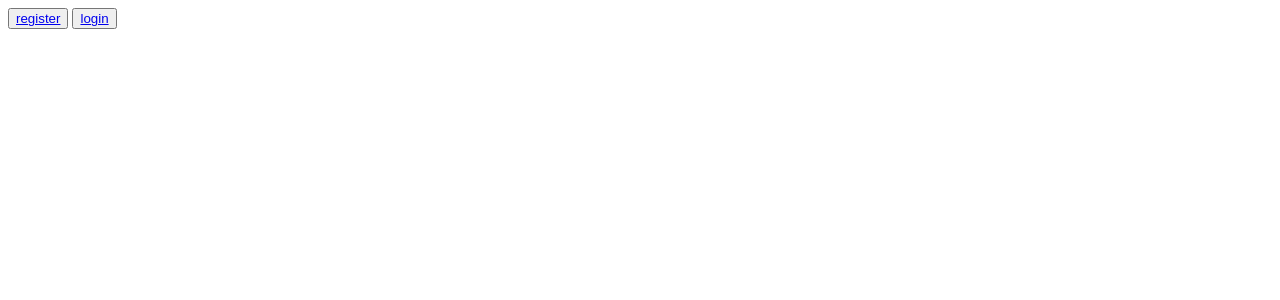
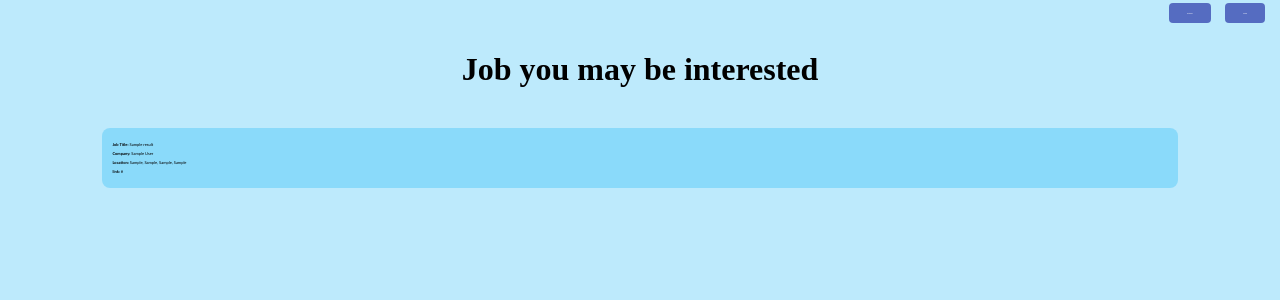
Before and after one commit to chinlly/job_recommandation, a Django app: page / in a window 1280 px wide. Shown: the top 300 px of the page. Run offline with Django 4.2, Linux system fonts and the light colour scheme; tables that the repository leaves empty hold one stand-in row (values such as "Sample post"); a database or web service that is not in the repository returns one stand-in record (values such as "Sample title"); data that the repository does not hold is empty.

Commit message:
login and register

```diff
--- a/job_recommand/job_recommand/settings.py
+++ b/job_recommand/job_recommand/settings.py
@@ -117,7 +117,7 @@ USE_TZ = True
 # Static files (CSS, JavaScript, Images)
 # https://docs.djangoproject.com/en/4.1/howto/static-files/
 
-STATIC_URL = "static/"
+STATIC_URL = "/static/"
 
 # Default primary key field type
 # https://docs.djangoproject.com/en/4.1/ref/settings/#default-auto-field
@@ -125,6 +125,5 @@ STATIC_URL = "static/"
 DEFAULT_AUTO_FIELD = "django.db.models.BigAutoField"
 
 STATICFILES_DIRS = [
-    BASE_DIR / "static",
-
+      # BASE_DIR/  "static",
 ]
--- /dev/null
+++ b/job_recommand/job_recommand_app/static/css/index.css
@@ -0,0 +1,57 @@
+body{
+margin: 0;
+padding: 0;
+background: #0cb3f745;
+height: 15vh;
+align-items:center;
+}
+nav{
+    position:relative;
+    height:30px;
+
+}
+nav .btn{
+position:absolute;
+right:10px;
+
+}
+.title{
+    text-align:center;
+}
+
+nav .register-btn{
+background: #3f51b5d1;
+text-decoration:none;
+font-size:2px;
+padding:9px 18px;
+margin:5px;
+color:#fff;
+border-radius:4px;
+}
+
+nav .login-btn{
+background: #3f51b5d1;
+text-decoration:none;
+font-size:2px;
+padding:9px 18px;
+margin:5px;
+color:#fff;
+border-radius:4px;
+}
+
+.list {
+position:relative;
+width:auto;
+margin:40px 8%;
+padding: 10px;
+background:#03aef445;
+border-radius:8px;
+}
+span{
+font-weight:600;
+}
+p{
+    width:auto;
+    font-size:4px;
+    font-family: "Trebuchet MS";
+}
--- a/job_recommand/job_recommand_app/static/css/login.css
+++ b/job_recommand/job_recommand_app/static/css/login.css
@@ -2,8 +2,7 @@ body{
 margin: 0;
 padding: 0;
 font-family: montserrat;
-/*background-image: url('');*/
-background: linear-gradient(120deg,#2980b9, #8e44ad);
+background: #0cb3f745;
 height: 100vh;
 overflow: hidden;
 }
--- a/job_recommand/job_recommand_app/static/css/register.css
+++ b/job_recommand/job_recommand_app/static/css/register.css
@@ -2,7 +2,7 @@ body{
 margin: 0;
 padding: 0;
 font-family: montserrat;
-background: linear-gradient(120deg,#2980b9, #8e44ad);
+background: #0cb3f745;
 height: 100vh;
 overflow: hidden;
 }
--- /dev/null
+++ b/job_recommand/job_recommand_app/templates/home.html
@@ -0,0 +1,16 @@
+{%extends 'index.html'%}
+{% block content %}
+<div class="title">
+    <h1>Job you may be interested</h1>
+</div>
+{%for job in job_listings %}
+<div class="list">
+    <p><span>Job Title:</span> {{job.title}}</p>
+    <p><span>Company:</span> {{job.company}}</p>
+    <p><span>Location:</span> {{job.location.3}}, {{job.location.2}}, {{job.location.1}}, {{job.location.0}}</p>
+    <p><span>link:</span> {{job.url}}</p>
+
+</div>
+{% endfor %}
+
+{% endblock %}
--- a/job_recommand/job_recommand_app/templates/index.html
+++ b/job_recommand/job_recommand_app/templates/index.html
@@ -6,18 +6,28 @@
           content="width=device-width, user-scalable=no, initial-scale=1.0, maximum-scale=1.0, minimum-scale=1.0">
     <meta http-equiv="X-UA-Compatible" content="ie=edge">
     <title>Document</title>
+
+    <link rel="stylesheet" href='static/css/index.css'>
 </head>
 <body>
 
 
 {%if user.is_authenticated%}
-<h3>hello{{username}}</h3>
-<h4>welcome to use job recommdation</h4>
-<button type="submit"><a href="logout">signout</a> </button>
+<nav>
+    <h3>hello{{username}}</h3>
+    <h4>welcome to use job recommodation</h4>
+    <a href="logout" class="logout-btn">signout</a>
+
+</nav>
 {%else%}
-<button type="submit"><a href="register">register</a> </button>
-<button type="submit"><a href="login">login</a> </button>
+<nav>
+    <div class="btn">
+        <a href="register" class="register-btn">register</a>
+        <a href="login" class="login-btn">login</a>
+    </div>
+</nav>
 {%endif%}
+{% block content %}{% endblock %}
 
 
 </body>
--- a/job_recommand/job_recommand_app/templates/login.html
+++ b/job_recommand/job_recommand_app/templates/login.html
@@ -6,7 +6,7 @@
           content="width=device-width, user-scalable=no, initial-scale=1.0, maximum-scale=1.0, minimum-scale=1.0">
     <meta http-equiv="X-UA-Compatible" content="ie=edge">
     <title>Document</title>
-    <link rel="stylesheet" href="static/css/login.css"}>
+    <link rel="stylesheet" href="static/css/login.css">
 </head>
 <body>
 <div class="center">
--- a/job_recommand/job_recommand_app/templates/register.html
+++ b/job_recommand/job_recommand_app/templates/register.html
@@ -6,7 +6,7 @@
           content="width=device-width, user-scalable=no, initial-scale=1.0, maximum-scale=1.0, minimum-scale=1.0">
     <meta http-equiv="X-UA-Compatible" content="ie=edge">
     <title>Document</title>
-    <link rel="stylesheet" href="static/css/register.css" }>
+    <link rel="stylesheet" href="static/css/register.css" >
 </head>
 <body>
 <div class="center">
--- a/job_recommand/job_recommand_app/urls.py
+++ b/job_recommand/job_recommand_app/urls.py
@@ -4,7 +4,7 @@ from . import views
 
 #define the routers of the application
 urlpatterns = [
-    path('', views.indexPage, name="index"),
+    path('', views.homePage, name="home"),
     path('register', views.registerPage, name="register"),
     path('login', views.loginPage, name="login"),
     path('logout',views.signout, name="logout")
--- a/job_recommand/job_recommand_app/views.py
+++ b/job_recommand/job_recommand_app/views.py
@@ -2,7 +2,7 @@ from django.contrib.auth import authenticate, login, logout
 from django.shortcuts import render, redirect
 from django.contrib.auth.models import User
 from django.contrib import messages
-
+import requests
 
 # Create your views here.
 # def test(request):
@@ -10,8 +10,33 @@ from django.contrib import messages
 #     user.save()
 #     test_user = Account.objects.all()
 #     return render(request, "test.html", {'user': test_user})
-def indexPage(request):
-    return render(request,'index.html')
+def homePage(request):
+    url = "https://api.adzuna.com/v1/api/jobs/us/search/1"
+
+    params = {
+        "app_id": "ad594a9d",
+        "app_key": "740a7e78f8f00020c045cd46e59d6932",
+        "what": "software",
+        "results_per_page": 2,
+        "content-type": "application/json"
+    }
+    response = requests.get(url, params=params)
+    data = response.json()
+    results = data['results']
+
+    job_listings = []
+    for result in results:
+        job = {"title": result['title'], "location": result['location']['area'],
+               "company": result['company']['display_name'], "url": result['redirect_url'],
+               "description":result['description']}
+        job_listings.append(job)
+
+    print(result['location']['area'][0])
+
+
+    return render(request, 'home.html', {'job_listings': job_listings})
+
+
 def registerPage(request):
     if request.method == "POST":
         username = request.POST["username"]
@@ -20,11 +45,11 @@ def registerPage(request):
         # if User.objects.filter(userame = username):
         #     messages.error(request, "username has already exists")
 
-        if len(password) > 10 or len(password)<8:
+        if len(password) > 10 or len(password) < 8:
             messages.error(request, "password must be under 10 and over 8 characters ")
             return redirect('register')
 
-        user = User.objects.create_user(username = username, password = password)
+        user = User.objects.create_user(username=username, password=password)
         user.save()
         messages.success(request, "your Account has been created successfully")
         return redirect('login')
@@ -40,14 +65,15 @@ def loginPage(request):
 
         if user is not None:  # if it is authenticated
             login(request, user)
-            return render(request, "index.html",{'username':username})
+            return render(request, "home.html", {'username': username})
         else:
             messages.error(request, "you are not authenicated")
             return redirect('login')
 
     return render(request, 'login.html')
 
+
 def signout(request):
     logout(request)
-    messages.success(request,"you have successfully logged out")
-    return redirect('index')
+    messages.success(request, "you have successfully logged out")
+    return redirect('home')
```
